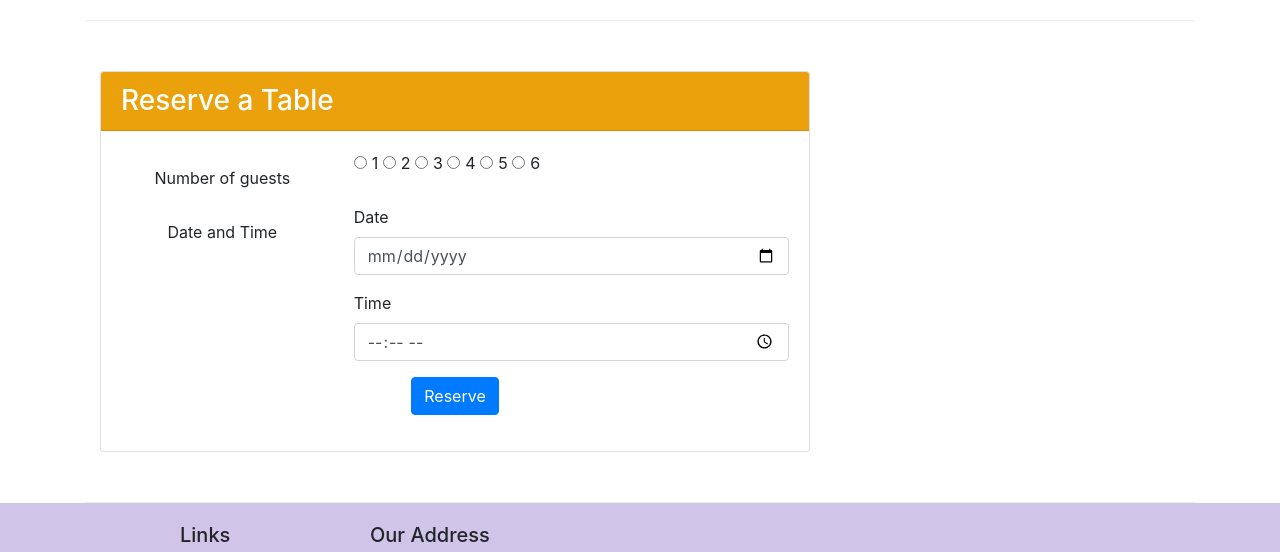
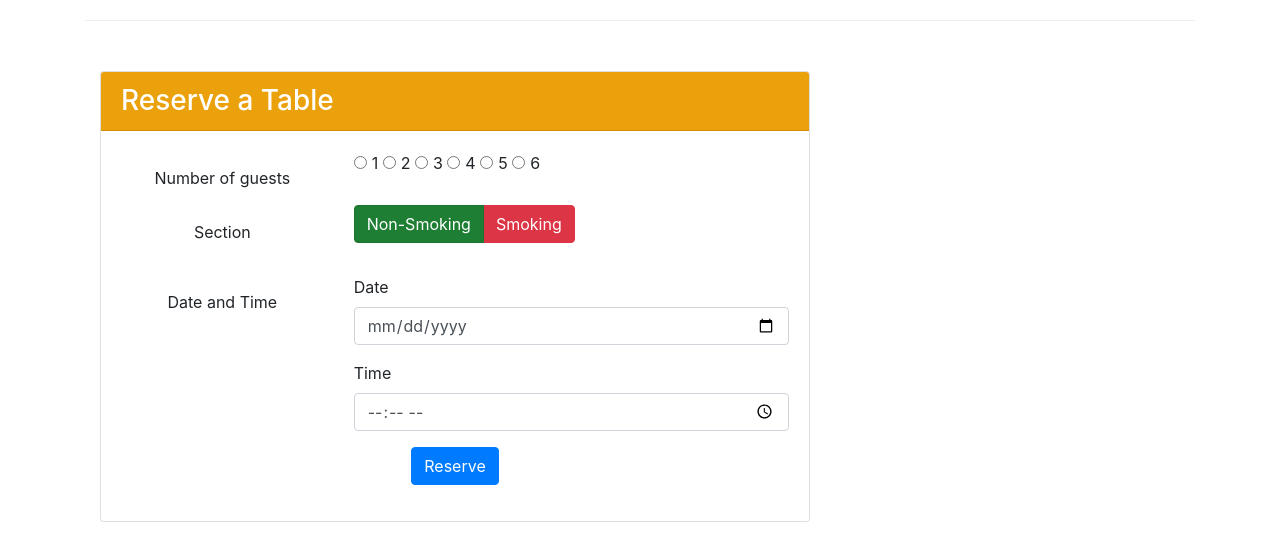
Before and after one commit to jfernandogg/fstackspecialization, a website: page index.html in a window 1280 px wide. Shown: the part 1914-2466 px from the top of the page. Drawn offline with nearby package versions, Linux system fonts and the light colour scheme.

Commit message:
w3ej1 done button group

```diff
--- a/index.html
+++ b/index.html
@@ -235,6 +235,19 @@
                                         </div>
                                     </div>
                                     <div class="col-md-4">
+                                        <p class="car-text text-center" style="padding: 15px;">Section</p>
+                                    </div>
+                                    <div class="col-md-8">
+                                        <div class="btn-group btn-group-toggle" data-toggle="buttons">
+                                            <label class="btn btn-secondary active btn-success">
+                                                <input type="radio" name="section" id="nonsmoking" autocomplete="off" checked >Non-Smoking
+                                            </label>
+                                            <label class="btn btn-secondary btn-danger">
+                                                <input type="radio" name="section" id="smoking" autocomplete="off">Smoking
+                                            </label>
+                                        </div>
+                                    </div>
+                                    <div class="col-md-4">
                                         <p class="card-text text-center" style="padding: 15px;">Date and Time</p>
                                     </div>
                                     <div class="col-md-8">
```
